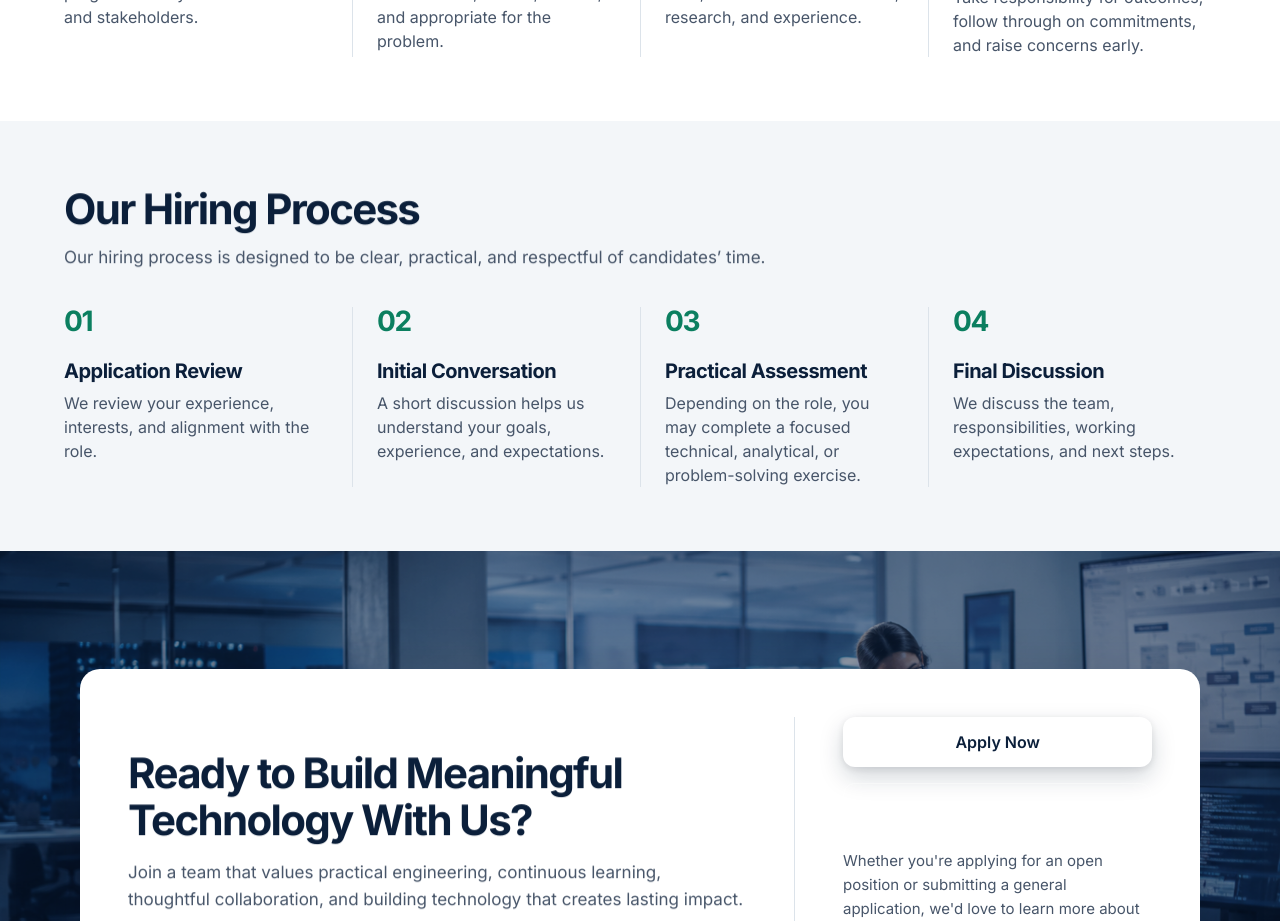
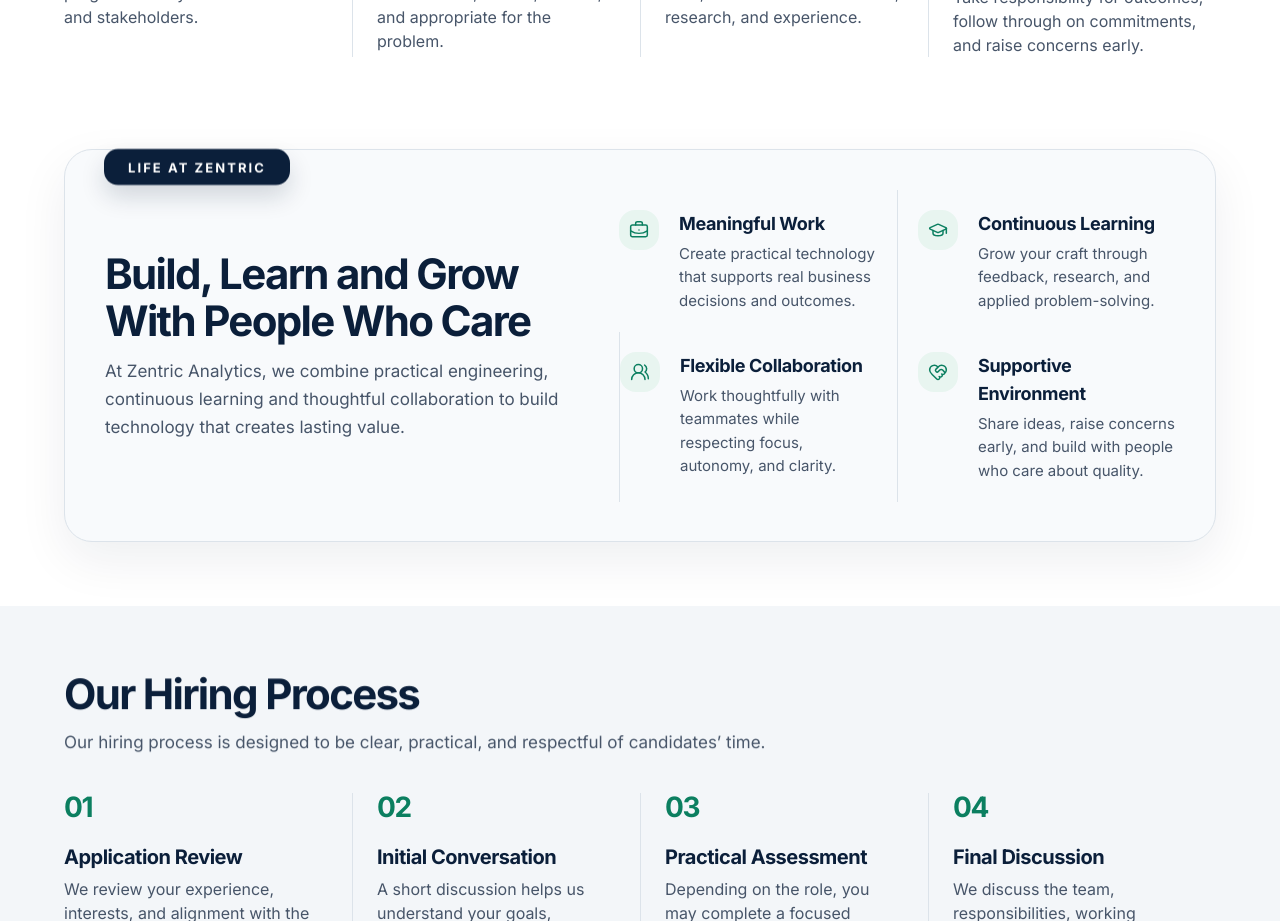
Before and after one commit to Zentric-Analytics/Zentricanalytics.com, a Next.js app: page /careers in a window 1280 px wide. Shown: the part 1800-2721 px from the top of the page. Built offline with nearby package versions, Linux system fonts and the light colour scheme.

Commit message:
Add Life at Zentric careers section

```diff
--- a/src/app/careers/page.tsx
+++ b/src/app/careers/page.tsx
@@ -1,13 +1,17 @@
 import {
   BadgeCheck,
   BookOpenCheck,
+  BriefcaseBusiness,
   BrainCircuit,
   ChartNoAxesCombined,
   Code2,
+  GraduationCap,
   FileUser,
   FlaskConical,
+  HeartHandshake,
   MessagesSquare,
   PanelsTopLeft,
+  UsersRound,
   Wrench,
   type LucideIcon,
 } from 'lucide-react';
@@ -75,6 +79,29 @@ const values: Array<{ Icon: LucideIcon; title: string; description: string }> =
     Icon: BadgeCheck,
     title: 'Ownership and Accountability',
     description: 'Take responsibility for outcomes, follow through on commitments, and raise concerns early.',
+  },
+];
+
+const lifeAtZentric: Array<{ Icon: LucideIcon; title: string; description: string }> = [
+  {
+    Icon: BriefcaseBusiness,
+    title: 'Meaningful Work',
+    description: 'Create practical technology that supports real business decisions and outcomes.',
+  },
+  {
+    Icon: GraduationCap,
+    title: 'Continuous Learning',
+    description: 'Grow your craft through feedback, research, and applied problem-solving.',
+  },
+  {
+    Icon: UsersRound,
+    title: 'Flexible Collaboration',
+    description: 'Work thoughtfully with teammates while respecting focus, autonomy, and clarity.',
+  },
+  {
+    Icon: HeartHandshake,
+    title: 'Supportive Environment',
+    description: 'Share ideas, raise concerns early, and build with people who care about quality.',
   },
 ];
 
@@ -185,6 +212,49 @@ export default function Careers() {
         </div>
       </section>
 
+      <section className="bg-white px-4 pb-10 pt-2 sm:px-6 sm:pb-12 lg:px-8 lg:pb-16" aria-labelledby="life-at-zentric-heading">
+        <div className="mx-auto max-w-6xl pt-5">
+          <div className="relative">
+            <Reveal
+              className="absolute left-1/2 top-0 z-10 max-w-[calc(100vw-2rem)] -translate-x-1/2 -translate-y-[42%] sm:left-8 sm:translate-x-0 lg:left-10"
+              variant="down"
+            >
+              <span className="block whitespace-nowrap rounded-[0.875rem] bg-[#0B1F3A] px-5 py-2.5 text-center text-xs font-bold uppercase tracking-[0.16em] text-white shadow-[0_12px_24px_rgba(11,31,58,0.16)] sm:px-6 sm:text-[0.8125rem]">
+                LIFE AT ZENTRIC
+              </span>
+            </Reveal>
+
+            <div className="rounded-[1.5rem] border border-[#DCE3EA] bg-[#F8FAFC] px-5 pb-6 pt-10 shadow-[0_18px_50px_rgba(11,31,58,0.07)] sm:rounded-[1.75rem] sm:px-7 sm:pb-7 sm:pt-11 lg:grid lg:grid-cols-[minmax(0,0.92fr)_minmax(26rem,1.08fr)] lg:items-center lg:gap-10 lg:px-10 lg:py-10">
+              <Stagger as="div" className="min-w-0" delay={80} staggerDelay={90}>
+                <h2 id="life-at-zentric-heading" className="max-w-[35rem] text-[1.75rem] font-bold leading-[1.12] tracking-[-0.04em] text-[#0B1F3A] sm:text-[2.125rem] lg:text-[2.625rem]">
+                  Build, Learn and Grow With People Who Care
+                </h2>
+                <p className="mt-3 max-w-[39rem] text-base leading-[1.65] text-[#475569] sm:text-[1.0625rem]">
+                  At Zentric Analytics, we combine practical engineering, continuous learning and thoughtful collaboration to build technology that creates lasting value.
+                </p>
+              </Stagger>
+
+              <Stagger className="mt-7 grid gap-0 divide-y divide-[#DCE3EA] sm:grid-cols-2 sm:divide-x sm:divide-y-0 lg:mt-0" delay={180} staggerDelay={80}>
+                {lifeAtZentric.map(({ Icon, title, description }) => (
+                  <article
+                    className="grid grid-cols-[2.75rem_minmax(0,1fr)] gap-x-4 py-4 sm:px-5 sm:py-5 sm:[&:nth-child(odd)]:pl-0 sm:[&:nth-child(even)]:pr-0 sm:[&:nth-child(n+3)]:border-t sm:[&:nth-child(n+3)]:border-[#DCE3EA]"
+                    key={title}
+                  >
+                    <span className="flex size-10 shrink-0 items-center justify-center rounded-2xl bg-[#E8F5F0] text-[#0B7F60]">
+                      <Icon aria-hidden="true" className="size-5" strokeWidth={1.8} />
+                    </span>
+                    <div className="min-w-0">
+                      <h3 className="text-base font-bold leading-[1.3] tracking-[-0.02em] text-[#0B1F3A] sm:text-lg">{title}</h3>
+                      <p className="mt-1 text-[0.875rem] leading-[1.55] text-[#475569] sm:text-[0.9375rem]">{description}</p>
+                    </div>
+                  </article>
+                ))}
+              </Stagger>
+            </div>
+          </div>
+        </div>
+      </section>
+
       <section className="bg-[#F3F6F9] px-4 py-10 sm:px-6 sm:py-12 lg:px-8 lg:py-16" aria-labelledby="hiring-process-heading">
           <div className="mx-auto max-w-6xl">
             <Reveal as="header" className="max-w-[45rem] text-left">
```
